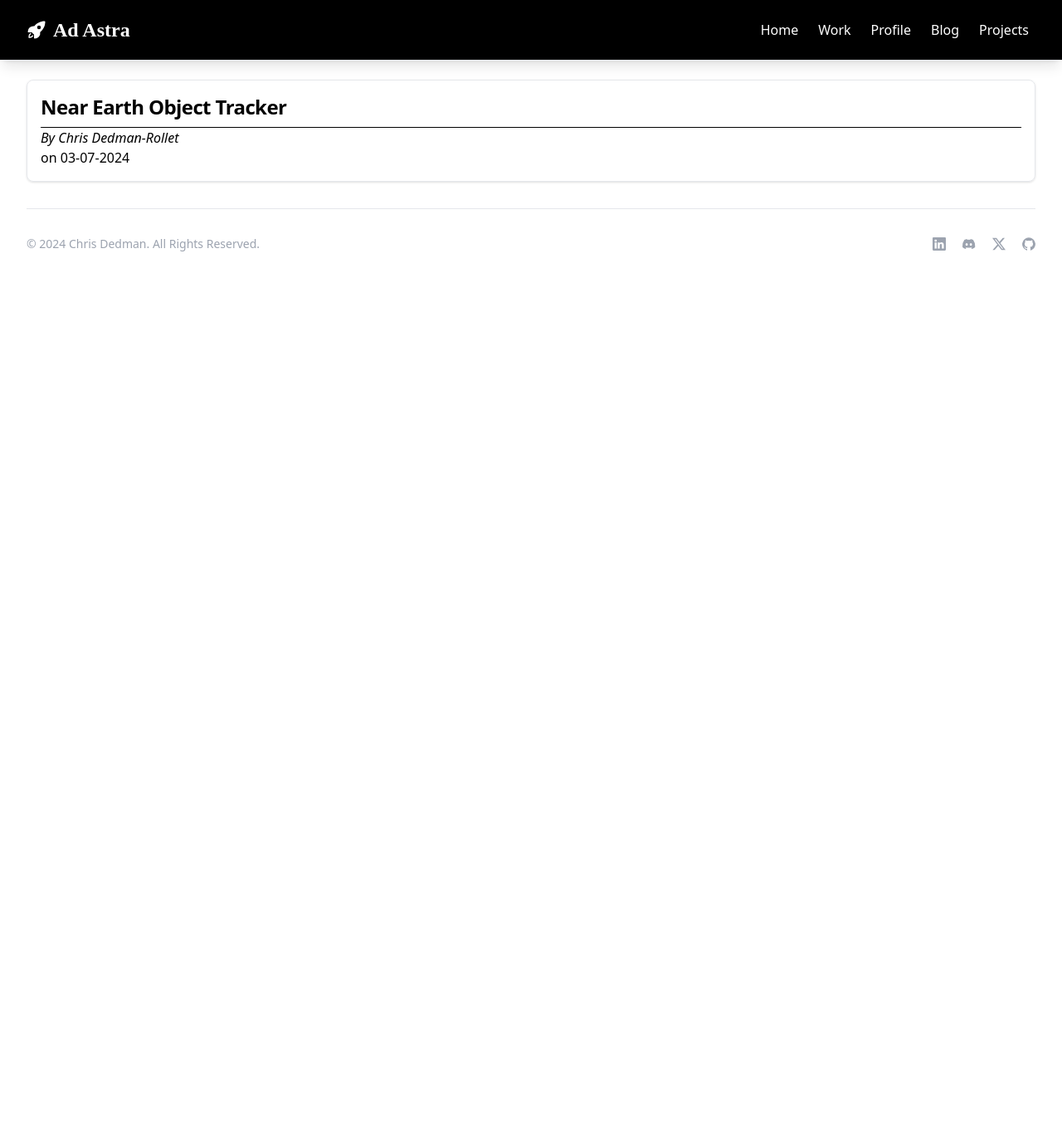
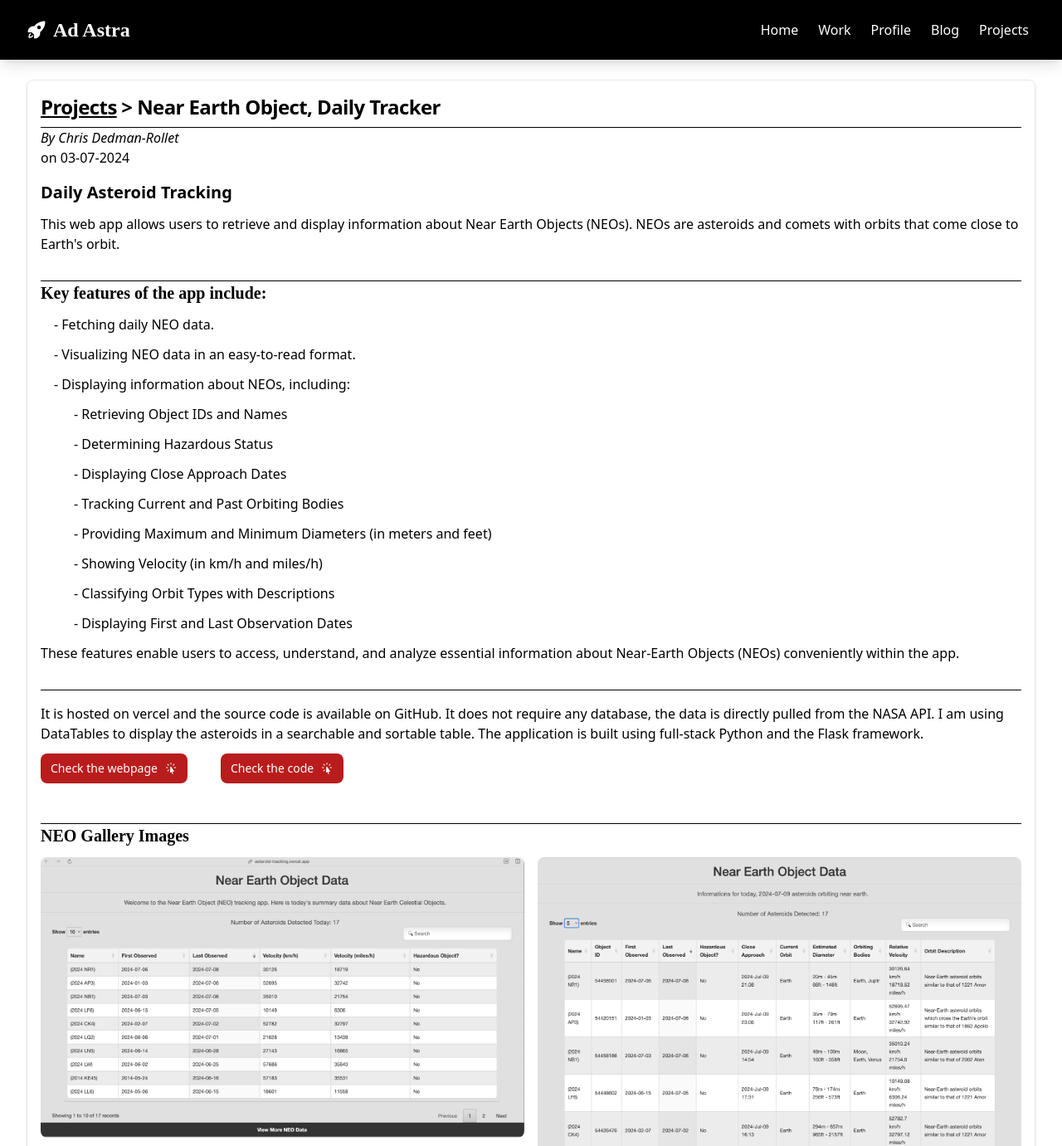
Before and after one commit to chrisdedman/website, a Next.js app: page /projects/asteroid in a window 1280 px wide. Shown: the top 1381 px of the page at 83% size. Before the commit the page ends 864 px from the top, so only its background shows below. Built offline with nearby package versions, Linux system fonts and the light colour scheme.

Commit message:
Added NEO project

```diff
--- a/src/app/projects/asteroid/page.tsx
+++ b/src/app/projects/asteroid/page.tsx
@@ -1,15 +1,18 @@
 "use client"
 
-import React from "react";
+import React, { useState } from "react";
 import Menu from '@/components/navigation'
 import Footer from '@/components/footer'
+import { CursorArrowRaysIcon } from "@heroicons/react/24/solid";
 
 export default function Asteroid() {
   return (
-    <div className="h-screen p-4 lg:p-8 mt-16 ">
+    <div className="h-screen p-4 lg:p-8 mt-16">
       <Menu />
       <div className="p-4 border border-gray-200 rounded-lg shadow">
-        <h5 className="mb-2 text-2xl font-bold tracking-tight">Near Earth Object Tracker</h5>
+        <h5 className="mb-2 text-2xl font-bold tracking-tight">
+          <a href="/projects" className="underline">Projects</a>{" > "}Near Earth Object, Daily Tracker
+        </h5>
         <hr className="h-px my-8 bg-black border-0 separator mt-0 mb-0" />
         <div>
           <address>By <a rel="author" href="/">Chris Dedman-Rollet</a></address>
@@ -23,9 +26,87 @@ export default function Asteroid() {
 }
 
 function Article() {
+  const images = [
+    { src: '/neo1.png', alt: 'NEO Gallery Image 1' },
+    { src: '/neo2.png', alt: 'NEO Gallery Image 2' },
+    { src: '/neo3.png', alt: 'NEO Gallery Image 3' },
+    { src: '/neo4.png', alt: 'NEO Gallery Image 4' },
+
+  ];
+
+  const [enlargedImage, setEnlargedImage] = useState("");
+
+  const enlargeImage = (src: string) => {
+    setEnlargedImage(src);
+  };
+
   return (
     <>
+      <h6 className="mt-4 text-xl font-bold">Daily Asteroid Tracking</h6>
+      <p>This web app allows users to retrieve and display information about Near Earth Objects (NEOs). NEOs are asteroids and comets with orbits that come close to Earth's orbit.</p>
+      <hr className="h-px my-8 mb-0 bg-black border-0 separator" />
+      <h3>Key features of the app include:</h3>
+      <div className="ml-4">
+        <p>- Fetching daily NEO data.</p>
+        <p>- Visualizing NEO data in an easy-to-read format.</p>
+        <p>- Displaying information about NEOs, including:</p>
+        <div className="ml-6">
+          <p>- Retrieving Object IDs and Names</p>
+          <p>- Determining Hazardous Status</p>
+          <p>- Displaying Close Approach Dates</p>
+          <p>- Tracking Current and Past Orbiting Bodies</p>
+          <p>- Providing Maximum and Minimum Diameters (in meters and feet)</p>
+          <p>- Showing Velocity (in km/h and miles/h)</p>
+          <p>- Classifying Orbit Types with Descriptions</p>
+          <p>- Displaying First and Last Observation Dates</p>
+        </div>
+      </div>
+      <p>These features enable users to access, understand, and analyze essential information about Near-Earth Objects (NEOs) conveniently within the app.</p>
 
+      <hr className="h-px my-8 mb-0 bg-black border-0 separator" />
+      <p className="mt-4">
+        It is hosted on vercel and the source code is available on GitHub.
+        It does not require any database, the data is directly pulled from the NASA API.
+        I am using DataTables to display the asteroids in a searchable and sortable table.
+        The application is built using full-stack Python and the Flask framework.
+      </p>
+
+      <div className="">
+      <a href="https://asteroid-tracking.vercel.app/" target="_blank" rel="noreferrer noopener" className="inline-flex items-center px-3 py-2 mr-10 mb-4 text-sm font-medium text-center text-white bg-red-700 rounded-lg hover:bg-red-800 focus:ring-4 focus:outline-none focus:ring-red-300">
+        Check the webpage  <CursorArrowRaysIcon className="w-4 h-4 ms-2" />
+      </a>
+
+      <a href="https://github.com/chrisdedman/py-neo" target="_blank" rel="noreferrer noopener" className="inline-flex items-center px-3 py-2 text-sm font-medium text-center text-white bg-red-700 rounded-lg hover:bg-red-800 focus:ring-4 focus:outline-none focus:ring-red-300">
+        Check the code  <CursorArrowRaysIcon className="w-4 h-4 ms-2" />
+      </a>
+
+      </div>
+
+      <hr className="h-px my-8 mb-0 bg-black border-0 separator" />
+
+      <div>
+        <h3>NEO Gallery Images</h3>
+        <div className="grid grid-cols-1 sm:grid-cols-2 md:grid-cols-2 lg:grid-cols-2 gap-4">
+          {images.map((image, index) => (
+            <div key={index}>
+              <img
+                className="rounded-lg"
+                src={image.src}
+                alt={image.alt}
+                style={{ cursor: "pointer", maxWidth: "100%" }}
+                onClick={() => enlargeImage(image.src)}
+              />
+            </div>
+          ))}
+        </div>
+
+        {enlargedImage && (
+          <div className="fixed top-0 left-0 w-full h-full bg-black bg-opacity-75 flex justify-center items-center z-50" onClick={() => setEnlargedImage("")}>
+            <img src={enlargedImage} alt="Enlarged Image" className="max-w-full max-h-full" />
+            <button className="absolute top-4 right-4 text-white" onClick={() => setEnlargedImage("")}>Close</button>
+          </div>
+        )}
+      </div>
     </>
   )
 }
--- a/src/app/projects/page.tsx
+++ b/src/app/projects/page.tsx
@@ -13,7 +13,21 @@ export default function Page() {
       <div className="p-4">
         <h5 className="mb-2 text-2xl font-bold tracking-tight">Projects</h5>
         <hr className="h-px my-8 bg-black border-0 separator mt-0 mb-0" />
-        <div className="grid grid-cols-1 sm:grid-cols-2 md:grid-cols-3 lg:grid-cols-3 gap-2 lg:items-center lg:justify-center lg:flex">
+        <div className="grid grid-cols-1 sm:grid-cols-2 md:grid-cols-3 lg:grid-cols-3 gap-4">
+
+          <div className="lg:w-100 mb-4 lg:mb-0">
+            <div className="max-w-sm p-6 bg-white border border-gray-200 rounded-lg shadow mt-8">
+              <a href="/projects/astroid">
+                <h5 className="mb-2 text-2xl font-bold tracking-tight text-gray-900 text-center">Near Earth Object, Daily Tracker</h5>
+              </a>
+              <p className="mb-3 font-normal text-gray-700">
+                This web app allows users to retrieve and display daily information about Near Earth Objects (NEOs). NEOs are asteroids and comets with orbits that come close to Earth's orbit.
+              </p>
+              <a href="/projects/asteroid" className="inline-flex items-center px-3 py-2 text-sm font-medium text-center text-white bg-red-700 rounded-lg hover:bg-red-800 focus:ring-4 focus:outline-none focus:ring-red-300">
+                Read More <CursorArrowRaysIcon className="w-4 h-4 ms-2" />
+              </a>
+            </div>
+          </div>
 
           <div className="lg:w-100 mb-4 lg:mb-0">
             <div className="max-w-sm p-6 bg-white border border-gray-200 rounded-lg shadow mt-8">
```
